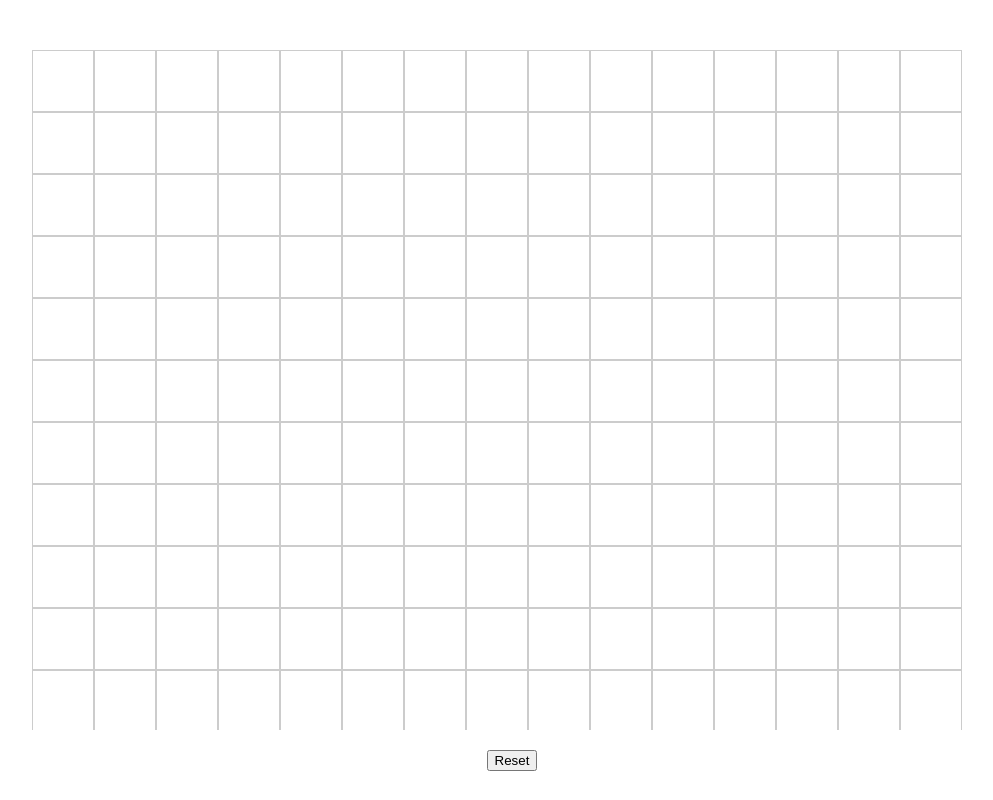
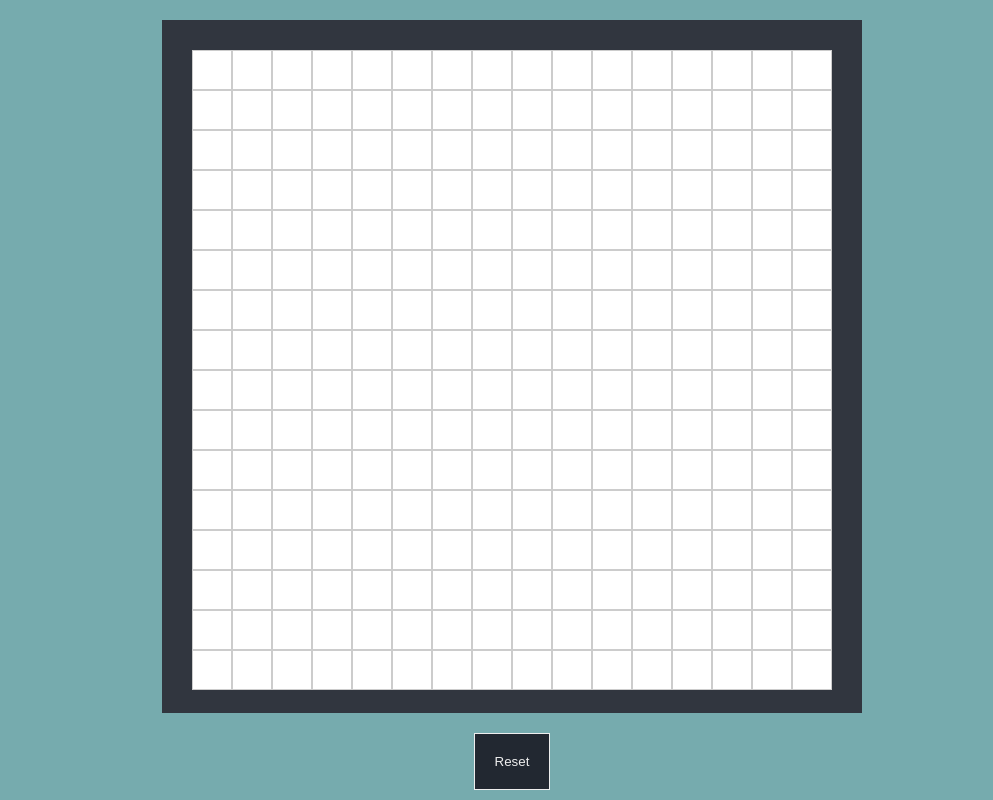
Before and after one commit to pstojchevska/Etch-a-Sketch, a plain HTML site: page index.html in a window 1280 px wide. Shown: the whole page, without its empty margins (128-1121 px from the left). Drawn offline with Linux system fonts and the light colour scheme.

Commit message:
made the grid adjust its size dynamically, preventing overflow

```diff
--- a/script.js
+++ b/script.js
@@ -1,15 +1,16 @@
 const container = document.getElementById('container');
 const resetButton = document.getElementById('reset-button');
 
-// Function to create the grid
+// function to create the grid
 function createGrid(numSquares) {
     // Clear existing grid
     container.innerHTML = '';
 
-    // Calculate square size
-    const squareSize = 960 / numSquares;
+    // calculate square size based on available space
+    const containerSize = Math.min(window.innerWidth * 0.80, window.innerHeight * 0.80); // 80% of viewport size
+    const squareSize = containerSize / numSquares;
 
-    // Create grid squares
+    // create grid squares
     for (let i = 0; i < numSquares * numSquares; i++) {
         const square = document.createElement('div');
         square.classList.add('square');
@@ -17,7 +18,7 @@ function createGrid(numSquares) {
         square.style.height = `${squareSize}px`;
         container.appendChild(square);
 
-        // Hover effect
+        // hover effect
         square.addEventListener('mouseover', function() {
             const randomColor = `rgb(${Math.random() * 255},${Math.random() * 255},${Math.random() * 255})`;
             square.style.backgroundColor = randomColor;
@@ -25,11 +26,12 @@ function createGrid(numSquares) {
         });
     }
 
-    // Set container width explicitly
-    container.style.width = '960px';
+    // set container dimensions
+    container.style.width = `${containerSize}px`;
+    container.style.height = `${containerSize}px`;
 }
 
-// Function to darken the square progressively
+// function to darken the square progressively
 function darkenSquare(square) {
     let opacity = parseFloat(square.style.opacity) || 0.1;
     if (opacity < 1) {
@@ -37,10 +39,10 @@ function darkenSquare(square) {
     }
 }
 
-// Initial grid creation
+// initial grid creation
 createGrid(16);
 
-// Reset button functionality
+// reset button functionality
 resetButton.addEventListener('click', function() {
     let numSquares = prompt('Enter number of squares per side (max 100):');
     numSquares = parseInt(numSquares);
@@ -50,3 +52,8 @@ resetButton.addEventListener('click', function() {
         alert('Please enter a valid number between 1 and 100.');
     }
 });
+
+// adjust grid on window resize
+window.addEventListener('resize', function() {
+    createGrid(document.querySelectorAll('.square').length ** 0.5);
+});
--- a/styles.css
+++ b/styles.css
@@ -1,3 +1,9 @@
+* {
+    margin: 0;
+    padding: 0;
+    box-sizing: border-box;
+}
+
 body {
     display: flex;
     flex-direction: column;
@@ -5,6 +11,7 @@ body {
     justify-content: center;
     height: 100vh;
     margin: 0;
+    background-color: #76ABAE;
 }
 
 #grid-wrapper {
@@ -14,15 +21,18 @@ body {
     justify-content: center;
     margin-top: 20px;
     overflow: hidden;
+    padding: 30px;
+    background-color: #31363F;
 }
 
 #container {
     display: flex;
     flex-wrap: wrap;
-    width: 85vh;
+    width: 80vh;
     max-width: 960px;
-    height: 85vh;
+    height: 80vh;
     max-width: 960px;
+    background-color: white;
 }
 
 .square {
@@ -33,4 +43,9 @@ body {
 
 #reset-button {
     margin-top: 20px;
+    padding: 20px;
+    background-color: #222831;
+    color: #EEEEEE;
+    margin-bottom: 10px;
+    border: 1.5px solid #EEEEEE;
 }
```
